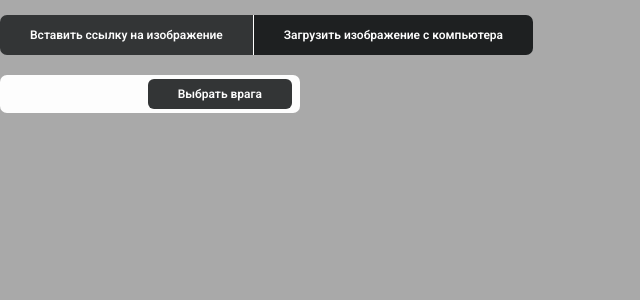
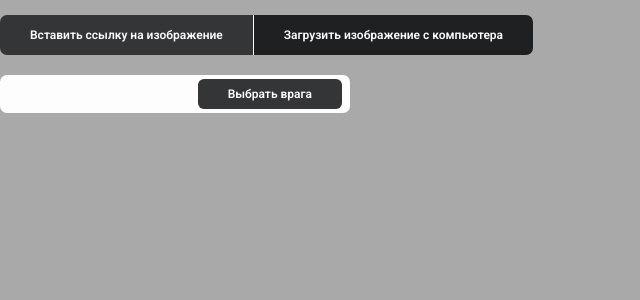
Before and after one commit to polozovaanastasia/cell-strike, a React (Vite) app: page / in a window 1280 px wide. Both pictures are taken after a click on the element "Загрузить изображение с компьютера". Shown: the top 300 px of the page, without its empty margins (0-640 px from the left). Built offline with nearby package versions, Linux system fonts and the light colour scheme.

Commit message:
fix: enable text ellipsis on file preview.

```diff
--- a/src/components/Game/SettingsForm/EnemyFileInput/EnemyFileInput.module.scss
+++ b/src/components/Game/SettingsForm/EnemyFileInput/EnemyFileInput.module.scss
@@ -4,7 +4,7 @@
     &__container {
         display: flex;
         justify-content: end;
-        width: 300px;
+        width: 350px;
         padding: 4px 8px;
         border-radius: 7px;
         background-color: var(--input-background);
@@ -31,10 +31,6 @@
         overflow: hidden;
 
         &-file {
-            display: flex;
-            justify-content: space-between;
-            align-items: center;
-            width: 100%;
             padding-left: 8px;
             overflow: hidden;
             text-overflow: ellipsis;
@@ -66,7 +62,7 @@
 
     &__has-error {
         .enemy-file-input__preview-file {
-            color: rgb(142, 7, 7);
+            color: rgb(215, 4, 4);
         }
     }
 }
```
